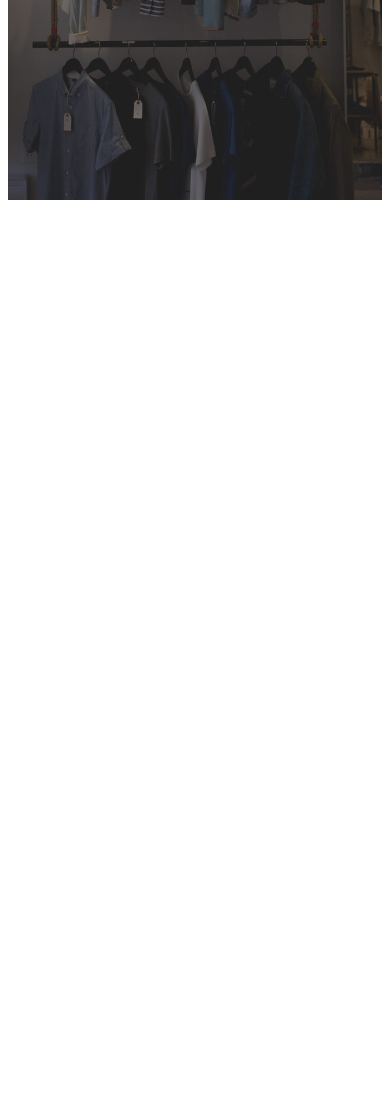
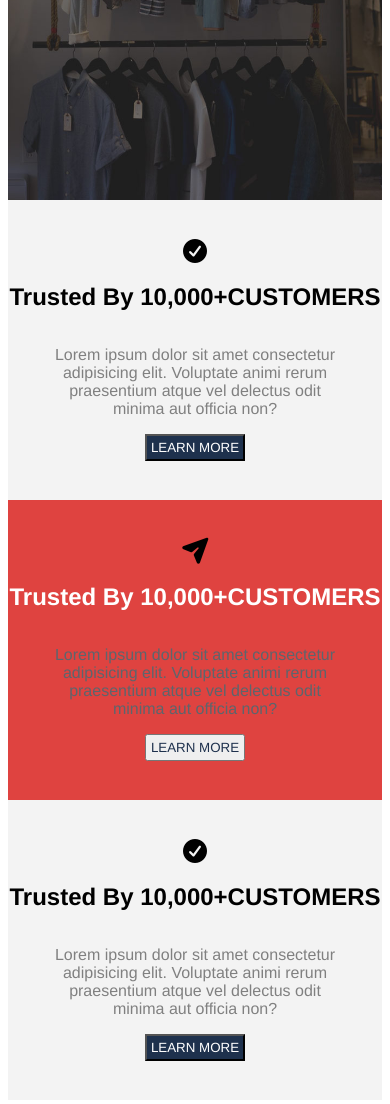
Before and after one commit to iderraz/Ilias-Derraz-Emporium, a website: page index.html in a window 390 px wide. Shown: the part 1776-2880 px from the top of the page. Before the commit the page ends 1984 px from the top, so only its background shows below. Drawn offline with Linux system fonts and the light colour scheme.

Commit message:
section6 et sa responsive

```diff
--- a/index.html
+++ b/index.html
@@ -214,8 +214,8 @@
     <!--Mon carrousel-->
 
     <!--Ma section-6-->
-    <!-- <section>
-        <div>
+<section id="section-6">
+        <div class="div-section-6">
             <i class="fas fa-check-circle"></i>
             <h1>Trusted By 10,000+CUSTOMERS</h1>
             <p>Lorem ipsum dolor sit amet consectetur adipisicing elit. Voluptate animi rerum praesentium atque vel
@@ -223,7 +223,7 @@
             <button>LEARN MORE</button>
         </div>
 
-        <div>
+        <div class="div-section-62">
             <i class="fas fa-paper-plane"></i>
             <h1>Trusted By 10,000+CUSTOMERS</h1>
             <p>Lorem ipsum dolor sit amet consectetur adipisicing elit. Voluptate animi rerum praesentium atque vel
@@ -232,7 +232,7 @@
         </div>
 
 
-        <div>
+        <div class="div-section-6">
             <i class="fas fa-check-circle"></i>
             <h1>Trusted By 10,000+CUSTOMERS</h1>
             <p>Lorem ipsum dolor sit amet consectetur adipisicing elit. Voluptate animi rerum praesentium atque vel
@@ -240,7 +240,7 @@
             <button>LEARN MORE</button>
         </div>
 
-    </section> -->
+    </section>
     <!--Ma section-6-->
 
     <!-- <footer>
--- a/src/scss/modèles/_section-6.scss
+++ b/src/scss/modèles/_section-6.scss
@@ -0,0 +1,109 @@
+#section-6{
+    display: flex;
+    justify-content: space-around;
+    align-items: center;
+
+
+    .div-section-6{
+        height: 350px;
+        flex-direction: column;
+        display: flex;
+        align-items: center;
+        justify-content: center;
+        background-color: #F3F3F3;
+        width: 31%;
+
+
+
+        // rgba(223,67,64,255)
+        i{
+            font-size: 150%;
+        }
+        h1{
+            text-align:center;
+            font-size: 150%;
+            color: black;
+            font-family: 'Franklin Gothic Medium', 'Arial Narrow', Arial, sans-serif;
+
+        };
+        p{
+            text-align:center;
+            color: grey;
+            font-family: 'Franklin Gothic Medium', 'Arial Narrow', Arial, sans-serif;
+            width: 80%;
+        }
+        button{
+            text-align: center;
+            background-color: #1E314D;
+            color: white;
+            padding: 1%;
+            font-family: 'Franklin Gothic Medium', 'Arial Narrow', Arial, sans-serif;
+        };
+
+    };
+
+    .div-section-62{
+        height: 350px;
+        flex-direction: column;
+        display: flex;
+        align-items: center;
+        justify-content: center;
+        background-color: rgba(223,67,64,255);
+        width: 31%;
+
+        i{
+            font-size: 150%;
+        };
+        h1{
+            text-align:center;
+            font-size: 150%;
+            color: white;
+            font-family: 'Franklin Gothic Medium', 'Arial Narrow', Arial, sans-serif;
+        };
+        p{
+            text-align:center;
+            color: #5D656C;
+            font-family: 'Franklin Gothic Medium', 'Arial Narrow', Arial, sans-serif;
+            width: 80%;
+        };
+        button{
+            text-align: center;
+            color: #1E314D;
+            padding: 1%;
+            font-family: 'Franklin Gothic Medium', 'Arial Narrow', Arial, sans-serif;
+        };
+    };
+};
+
+@media (min-width:320px) and (max-width:640px){
+    #section-6{
+       flex-direction: column;
+
+        .div-section-6{
+            height: 300px;
+            width: 100%;
+        };
+
+        .div-section-62{
+            height: 300px;
+            width: 100%;
+        };
+    };
+};
+
+
+@media (min-width:641px) and (max-width:940px){
+    #section-6{
+       flex-direction: column;
+
+        .div-section-6{
+            height: 300px;
+            width: 100%;
+        };
+
+        .div-section-62{
+            height: 300px;
+            width: 100%;
+        };
+    };
+};
```
Also changed, not shown: public/css/app.css, 1 other file.
